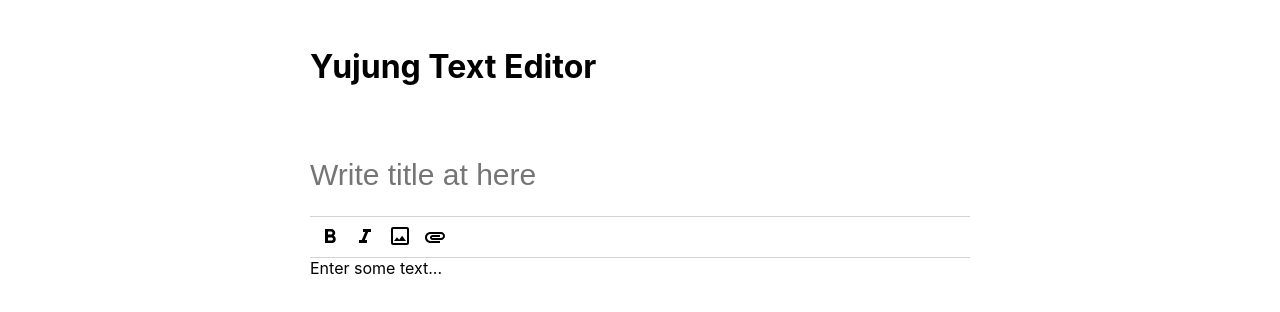
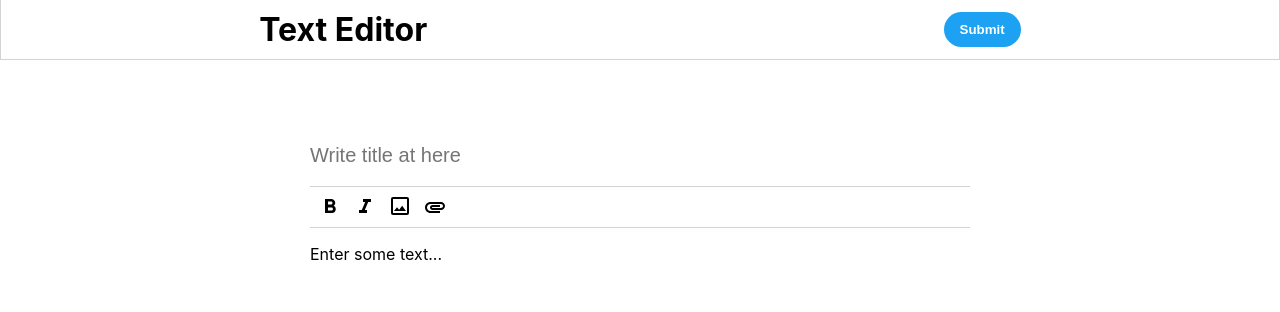
Before and after one commit to ujunglim/text_editor, a React (Create React App) app: page / in a window 1280 px wide. Shown: the top 312 px of the page. Built offline with nearby package versions, Linux system fonts and the light colour scheme.

Commit message:
fixed header

```diff
--- a/src/App.js
+++ b/src/App.js
@@ -77,11 +77,15 @@ export default function App() {
   };
 
   return (
-    <AppContainer>
+    <div>
       <GlobalStyle />
-      <h1 style={{marginBottom:"3rem"}}>Yujung Text Editor</h1>
+      <Header>
+        <h1>Text Editor</h1>
+        <SubmitBTN>Submit</SubmitBTN>
+      </Header>
+
+      <MainBox>
         <Title type="text" placeholder="Write title at here" autoFocus />
-
         <ToolBar>
           <ToolBTN onClick={() => toggleStyle("BOLD")}>
             <FormatBold />
@@ -110,7 +114,10 @@ export default function App() {
           onChange={setEditorState}
           placeholder="Enter some text..."
         />
-    </AppContainer>
+      </MainBox>
+
+
+    </div>
   );
 }
 
@@ -140,20 +147,44 @@ const GlobalStyle = createGlobalStyle`
   }
 `;
 
-const AppContainer = styled.div`
-  /* background: pink;  */
+const Header = styled.header`
+    display: flex;
+    align-items: center;
+    justify-content: space-around;
+
+    position: fixed;
+    top: 0;
+    /* padding: 0 10em; */
+    width: 100%;
+    height: 60px;
+    border: 1px solid lightgrey;
+    border-top: none;
+    background: white;
+`;
+
+const MainBox = styled.div`
   display: flex;
   flex-direction: column;
-  margin: 47px auto 0;
+  margin: 60px auto 0;
   width: 660px;
 `;
 
+const SubmitBTN = styled.button`
+  color: white;
+  background-color: #1DA1F2;
+  padding: 0.6rem 1rem;
+  border-radius: 1.5rem;
+  font-weight: bold;
+  cursor: pointer;
+  border: none;
+`;
+
 const Title = styled.input`
-  height: 50px;
-  font-size: 30px;
+  height: 30px;
+  font-size: 20px;
   outline: none;
   border: none;
-  margin: 1rem 0;
+  margin: 5rem 0 1rem 0;
 `;
 
 const ToolBar = styled.div`
@@ -162,6 +193,7 @@ const ToolBar = styled.div`
   padding: 5px 0;
   border-top: 1px solid lightgrey;
   border-bottom: 1px solid lightgrey;
+  margin-bottom: 1rem;
 `;
 
 const ToolBTN = styled.button`
```
Lines whose indentation alone changed are shown as unchanged.
